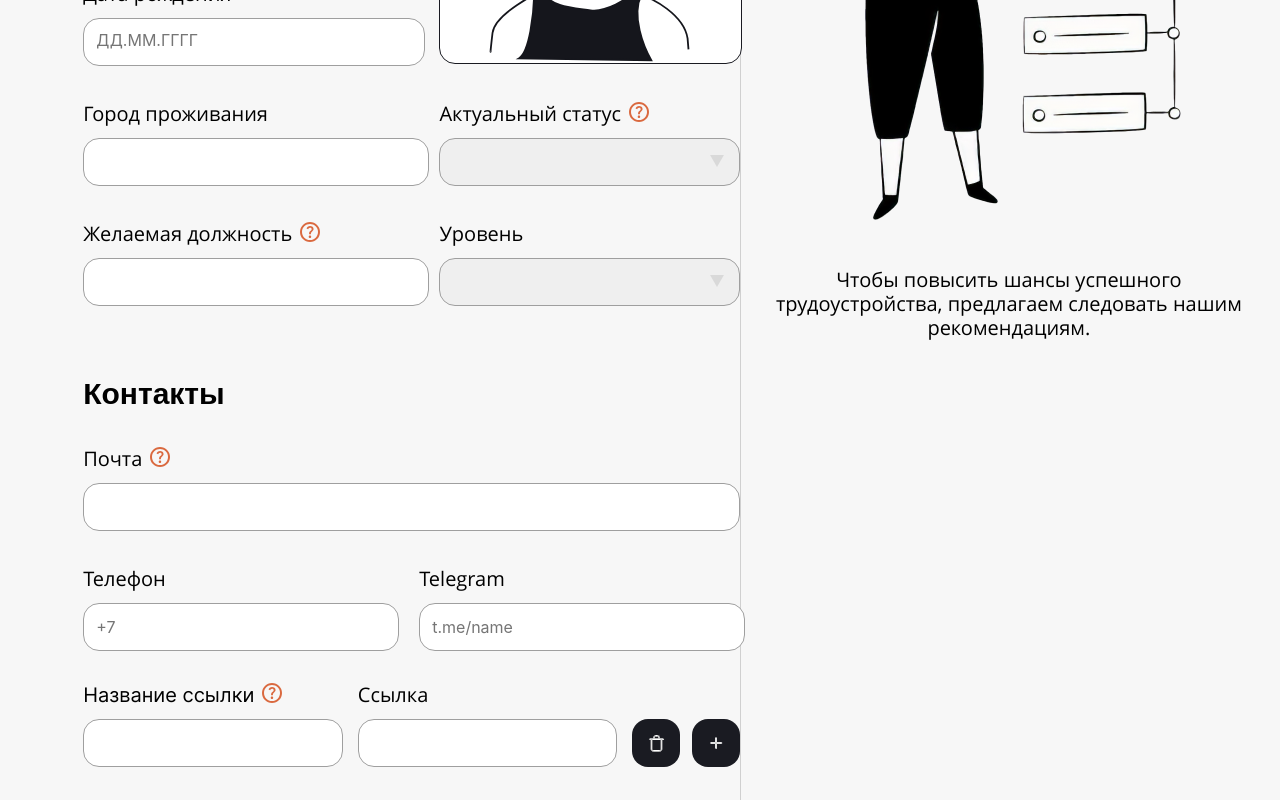
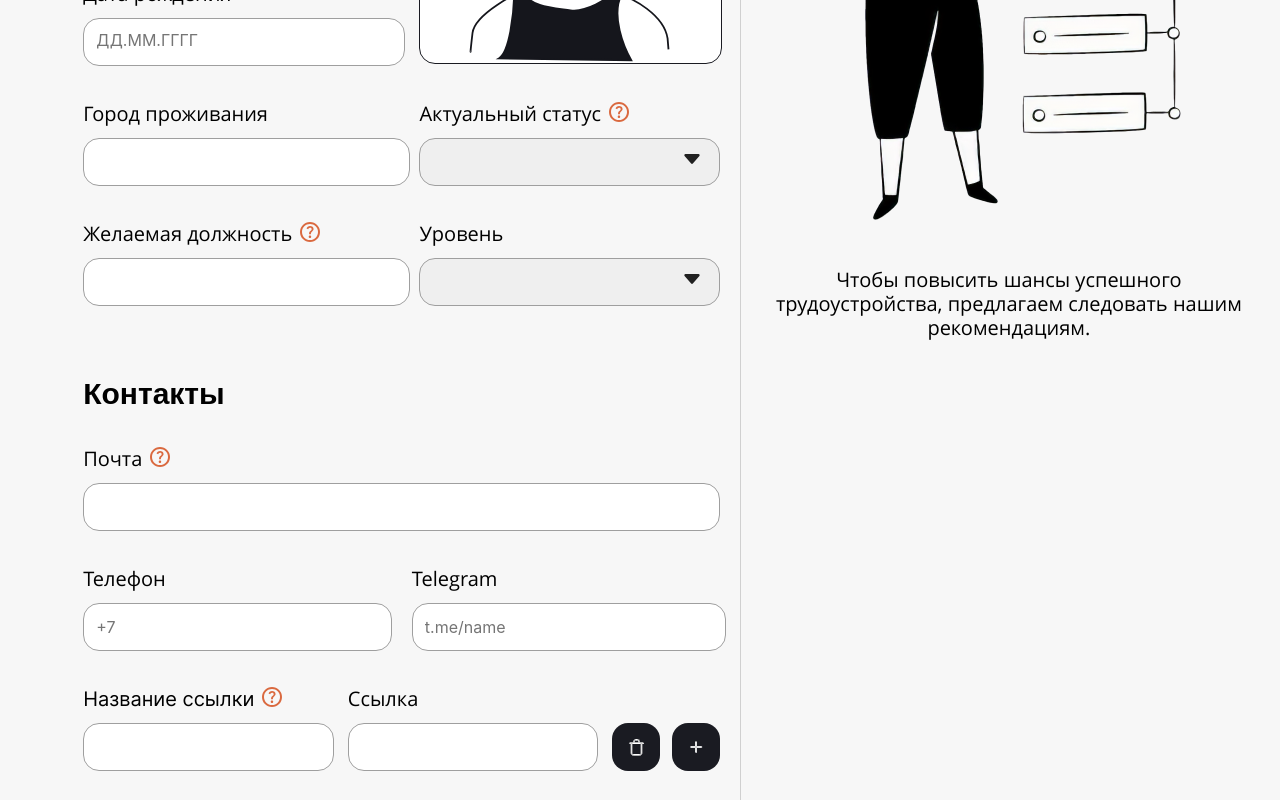
Before and after one commit to homo-errantium/frontend, a React (Create React App) app: page /resume/personal-data in a window 1280 px wide. Shown: the part 560-1360 px from the top of the page. Built offline with nearby package versions, Linux system fonts and the light colour scheme.

Commit message:
fix(portfolio and personal data): styles fixed

```diff
--- a/src/components/App/App.js
+++ b/src/components/App/App.js
@@ -253,7 +253,7 @@ function App() {
   // }
 
   useEffect(() => {
-    if (languagesAfterDeleting?.length ?? 0) {
+    if (languagesAfterDeleting?.length === 0) {
       setValues({ ...values, languages: [{ id: uuidv4() }] })
     } else {
       setValues({ ...values, languages: languagesAfterDeleting })
--- a/src/components/Resume/PersonalData/PersonalData.scss
+++ b/src/components/Resume/PersonalData/PersonalData.scss
@@ -3,6 +3,7 @@
   height: 100%;
   min-height: 100vh;
   border-right: 1px solid #D0D0D0;
+  padding-right: 20px;
 }
 .personal-data__container {
   width: 100%;
--- a/src/components/Resume/Portfolio/Portfolio.js
+++ b/src/components/Resume/Portfolio/Portfolio.js
@@ -42,7 +42,7 @@ const Portfolio = ({
   return (
     <section className="portfolio personal-data">
       <ResumeTitle title="Проекты и портфолио" />
-      <div className="eportfolio__form-container xperience__form-container">
+      <div className="portfolio__container experience__form-container">
         <FormInput
           name="project_name"
           values={values}
--- a/src/components/Resume/ResumeComponents/DoubleInput/DoubleInput.scss
+++ b/src/components/Resume/ResumeComponents/DoubleInput/DoubleInput.scss
@@ -17,6 +17,8 @@
 .double-input__short-left-box {
   max-width: 316px;
   width: 100%;
+  display: flex;
+  flex-direction: column;
 }
 
 .double-input__right-box {
@@ -29,6 +31,9 @@
 .double-input__short-right-box {
   max-width: 393px;
   width: 100%;
+  display: flex;
+  flex-direction: column;
+  align-items: flex-start;
 }
 .double-input__label-container {
   display: flex;
@@ -63,7 +68,6 @@
   border: 1px solid #9f9f9f;
   outline: #000;
   width: 91.78%;
-
   height: 22px;
   padding: 12px;
   margin: 0;
@@ -104,7 +108,7 @@
 .double-input__select-wrapper::after {
   content: url(../../../../img/select-arrow.svg);
   position: absolute;
-  bottom: 16px;
+  bottom: 12px;
   right: 16px;
   pointer-events: none;
 }
--- a/src/components/Resume/ResumeComponents/LinkInput/LinkInput.js
+++ b/src/components/Resume/ResumeComponents/LinkInput/LinkInput.js
@@ -44,6 +44,7 @@ const LinkInput = ({
           disabled={disabled}
         />
       </div>
+
       <div className="link-input__right-box">
         <div className="double-input__label-container">
           <label
--- a/src/components/Resume/ResumeComponents/LinkInput/LinkInput.scss
+++ b/src/components/Resume/ResumeComponents/LinkInput/LinkInput.scss
@@ -17,6 +17,7 @@
   .link-input__label-container {
     display: flex;
   }
+
   .link-input__label {
     margin-bottom: 12px;
     text-align: left;
```
Also changed, not shown: src/img/select-arrow.svg.
